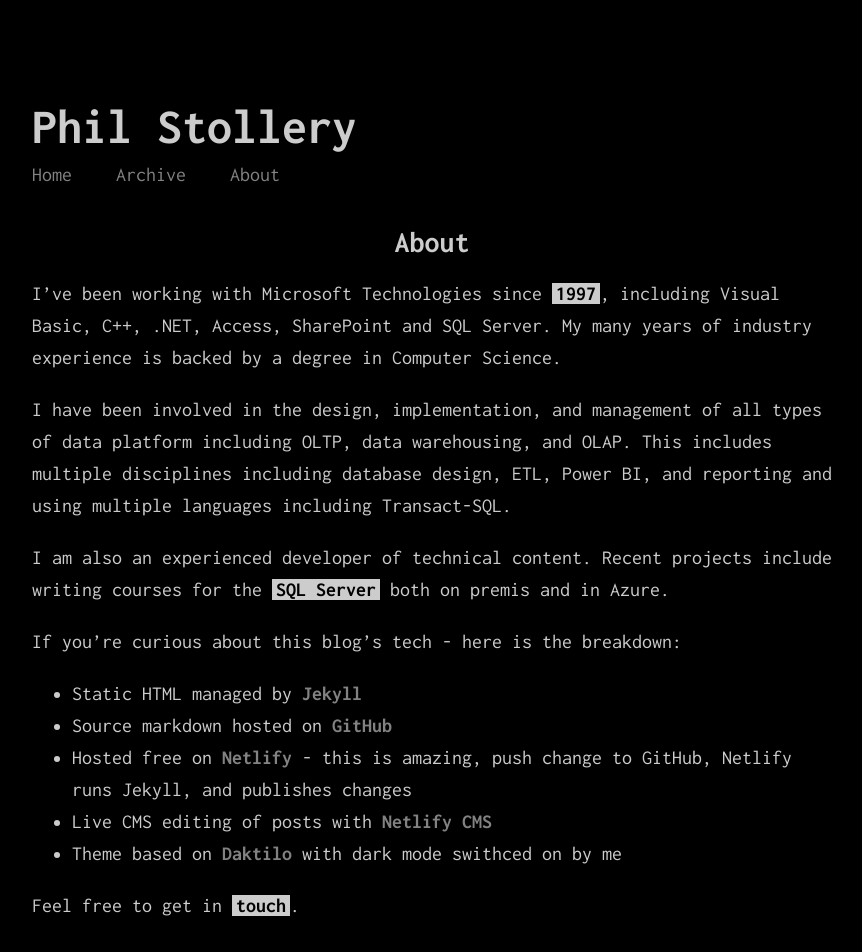
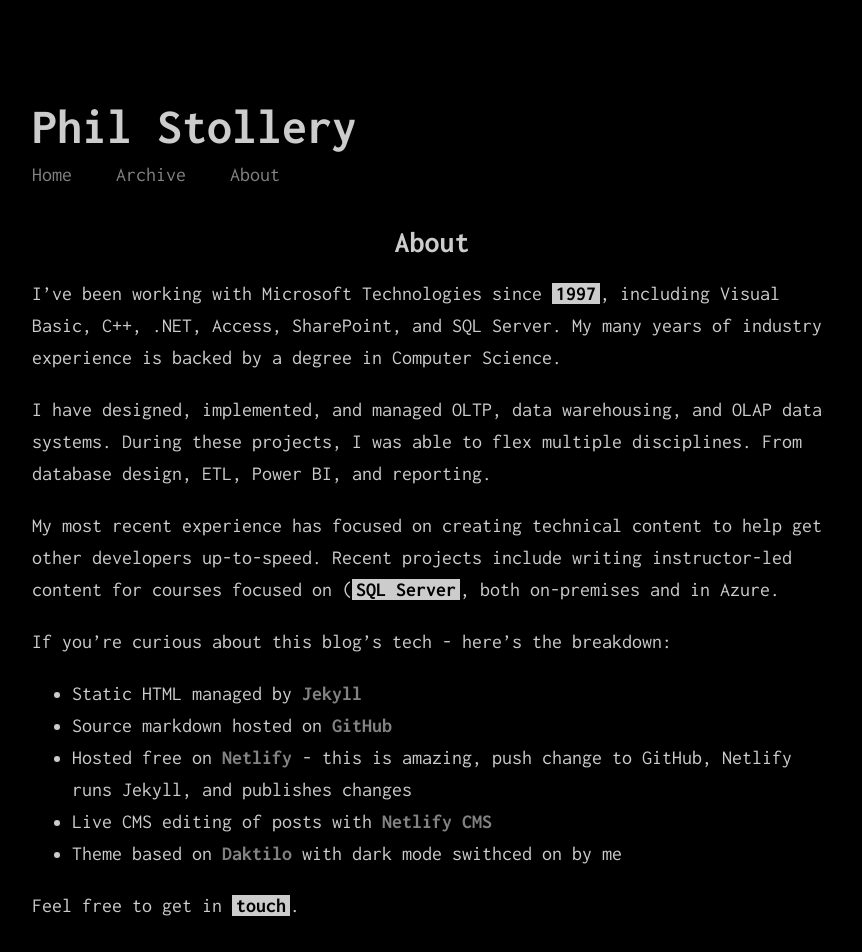
Before and after one commit to PhilStollery/philstollery.github.io, a Jekyll site: the page built from about.md, in a window 1280 px wide. Shown: the top 952 px of the page, without its empty margins (208-1070 px from the left). Built offline with Jekyll 4.4.1, drawn with Linux system fonts in a browser that asks for light colours; a script that is not in the unit is left out.

Commit message:
Fixing gramar

```diff
--- a/about.md
+++ b/about.md
@@ -6,13 +6,13 @@
 navigation: true
 date: 2018-03-06 11:48:34 +0100
 ---
-I've  been working with Microsoft Technologies since [1997](https://www.youtube.com/watch?v=SSbBvKaM6sk "Woo Hoo"), including Visual Basic, C++, .NET, Access, SharePoint and SQL Server. My many years of industry experience is backed by a degree in Computer Science.
+I’ve been working with Microsoft Technologies since [1997](https://www.youtube.com/watch?v=SSbBvKaM6sk "Woo Hoo"), including Visual Basic, C++, .NET, Access, SharePoint, and SQL Server. My many years of industry experience is backed by a degree in Computer Science.
 
-I have been involved in the design, implementation, and management of all types of data platform including OLTP, data warehousing, and OLAP. This includes multiple disciplines including database design, ETL, Power BI, and reporting and using multiple languages including Transact-SQL.
+I have designed, implemented, and managed OLTP, data warehousing, and OLAP data systems. During these projects, I was able to flex multiple disciplines. From database design, ETL, Power BI, and reporting.
 
-I am also an experienced developer of technical content. Recent projects include writing courses for the [SQL Server](https://www.microsoft.com/en-us/learning/sql-training.aspx "I contributed to some courses") both on premis and in Azure.
+My most recent experience has focused on creating technical content to help get other developers up-to-speed. Recent projects include writing instructor-led content for courses focused on ([SQL Server](https://www.microsoft.com/en-us/learning/sql-training.aspx "I contributed to some courses"), both on-premises and in Azure.
 
-If you're curious about this blog's tech - here is the breakdown:
+If you’re curious about this blog's tech - here's the breakdown:
 
 - Static HTML managed by [Jekyll](https://jekyllrb.com)
 - Source markdown hosted on [GitHub](https://github.com/PhilStollery/philstollery.github.io)
@@ -20,4 +20,4 @@
 - Live CMS editing of posts with [Netlify CMS](https://www.netlifycms.org)
 - Theme based on [Daktilo](http://daktilo.github.io) with dark mode swithced on by me
 
-Feel free to get in [touch](mailto:phil@stollerys.co.uk "spam be gone").
+Feel free to get in [touch](mailto:phil+fromblog@stollerys.co.uk "spam be gone").
```
